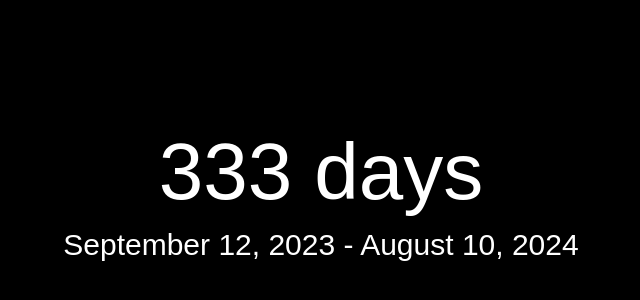
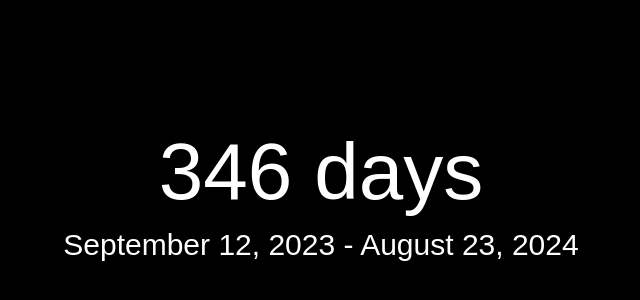
Before and after one commit to matinnsb/matinnsb.github.io, a plain HTML site: page dkvnpfkjfdffjspcmsp.html in a window 1280 px wide. Shown: the part 206-506 px from the top of the page, without its empty margins (319-959 px from the left). Drawn offline with Linux system fonts and the light colour scheme.

Commit message:
Update dkvnpfkjfdffjspcmsp.html

```diff
--- a/dkvnpfkjfdffjspcmsp.html
+++ b/dkvnpfkjfdffjspcmsp.html
@@ -33,7 +33,7 @@
             let currentDate = new Date();
 
             if (issued) {
-                currentDate = new Date("2024-08-10"); // You can set the date you want the count to freeze at
+                currentDate = new Date("2024-08-23"); // You can set the date you want the count to freeze at
             }
 
             const timeDifference = currentDate - startDate;
```
